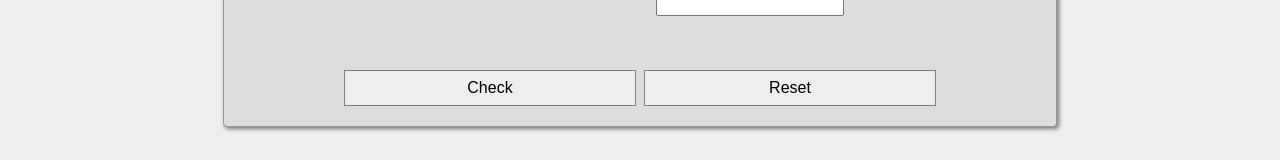
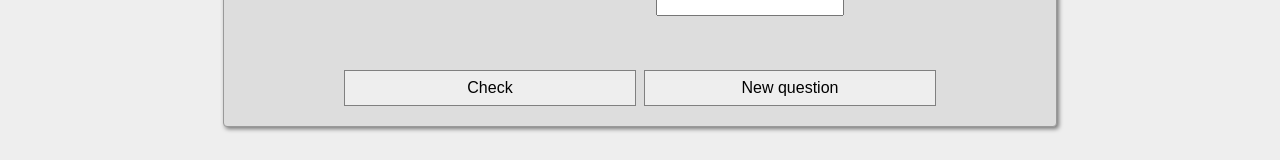
Before and after one commit to xander-marjoram/abacus, a Nuxt app: page / in a window 1280 px wide. Shown: the part 457-617 px from the top of the page. Built offline with nearby package versions, Linux system fonts and the light colour scheme.

Commit message:
Reset -> New question

```diff
--- a/components/Question.vue
+++ b/components/Question.vue
@@ -24,7 +24,7 @@
                 Check
             </button>
             <button type="button" @click="generateNewNumbers">
-                Reset
+                New question
             </button>
         </div>
     </div>
```
